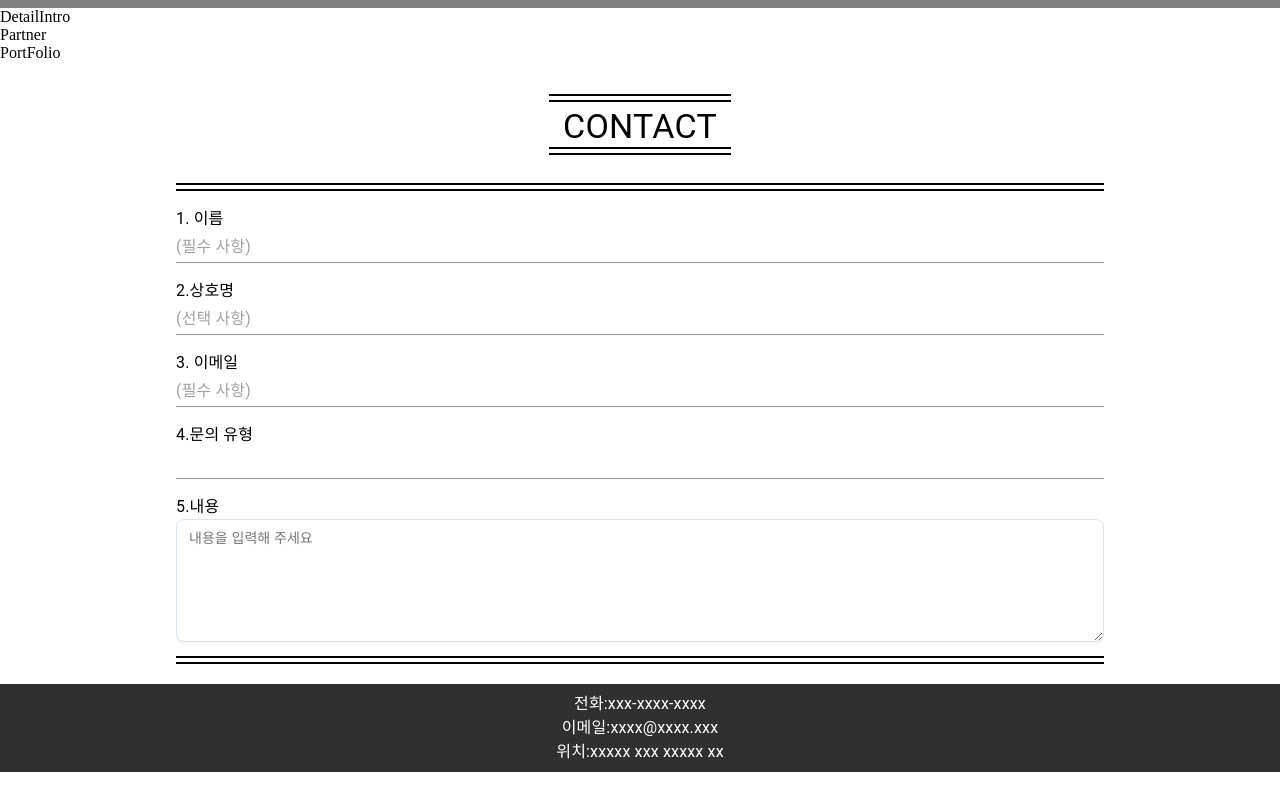
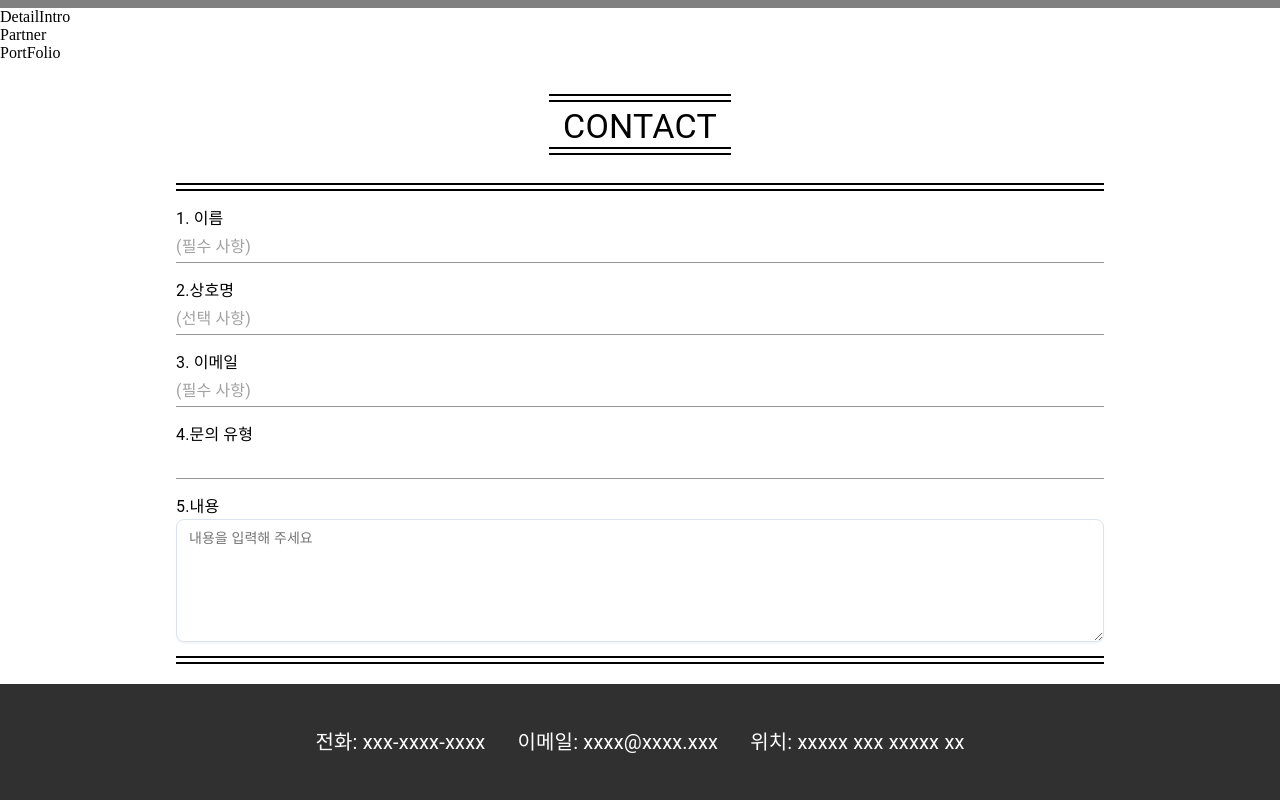
Before and after one commit to SUNGAN-Homepage/front-end, a React (Vite) app: page / in a window 1280 px wide. Shown: the part 519-1319 px from the top of the page. Before the commit the page ends 1291 px from the top, so only its background shows below. Built offline with nearby package versions, Linux system fonts and the light colour scheme.

Commit message:
feat:Footer 반응형 디자인

```diff
--- a/src/components/Footer.tsx
+++ b/src/components/Footer.tsx
@@ -4,15 +4,34 @@ export const Footer = () => {
   return (
     <Box
       sx={{
+        height: { sm: '100px' },
         backgroundColor: '#303030',
         textAlign: 'center',
         paddingTop: 1,
         paddingBottom: 1,
+        display: 'flex',
+        justifyContent: 'center', // 중앙에 배치
+        alignItems: 'center', // 수직 중앙 정렬
       }}
     >
-      <Typography sx={{ color: 'white' }}>전화:xxx-xxxx-xxxx</Typography>
-      <Typography sx={{ color: 'white' }}> 이메일:xxxx@xxxx.xxx</Typography>
-      <Typography sx={{ color: 'white' }}> 위치:xxxxx xxx xxxxx xx</Typography>
+      <Box
+        sx={{
+          display: { sm: 'flex' },
+          justifyContent: { sm: 'center' }, // 항목들을 가로로 배치
+          gap: { sm: 4 }, // 항목들 간의 간격 설정
+          flexWrap: { sm: 'wrap' }, // 작은 화면에서 항목들이 줄 바뀌도록 설정
+        }}
+      >
+        <Typography sx={{ color: 'white', fontSize: { sm: '20px' } }}>
+          전화: xxx-xxxx-xxxx
+        </Typography>
+        <Typography sx={{ color: 'white', fontSize: { sm: '20px' } }}>
+          이메일: xxxx@xxxx.xxx
+        </Typography>
+        <Typography sx={{ color: 'white', fontSize: { sm: '20px' } }}>
+          위치: xxxxx xxx xxxxx xx
+        </Typography>
+      </Box>
     </Box>
   );
 };
```
